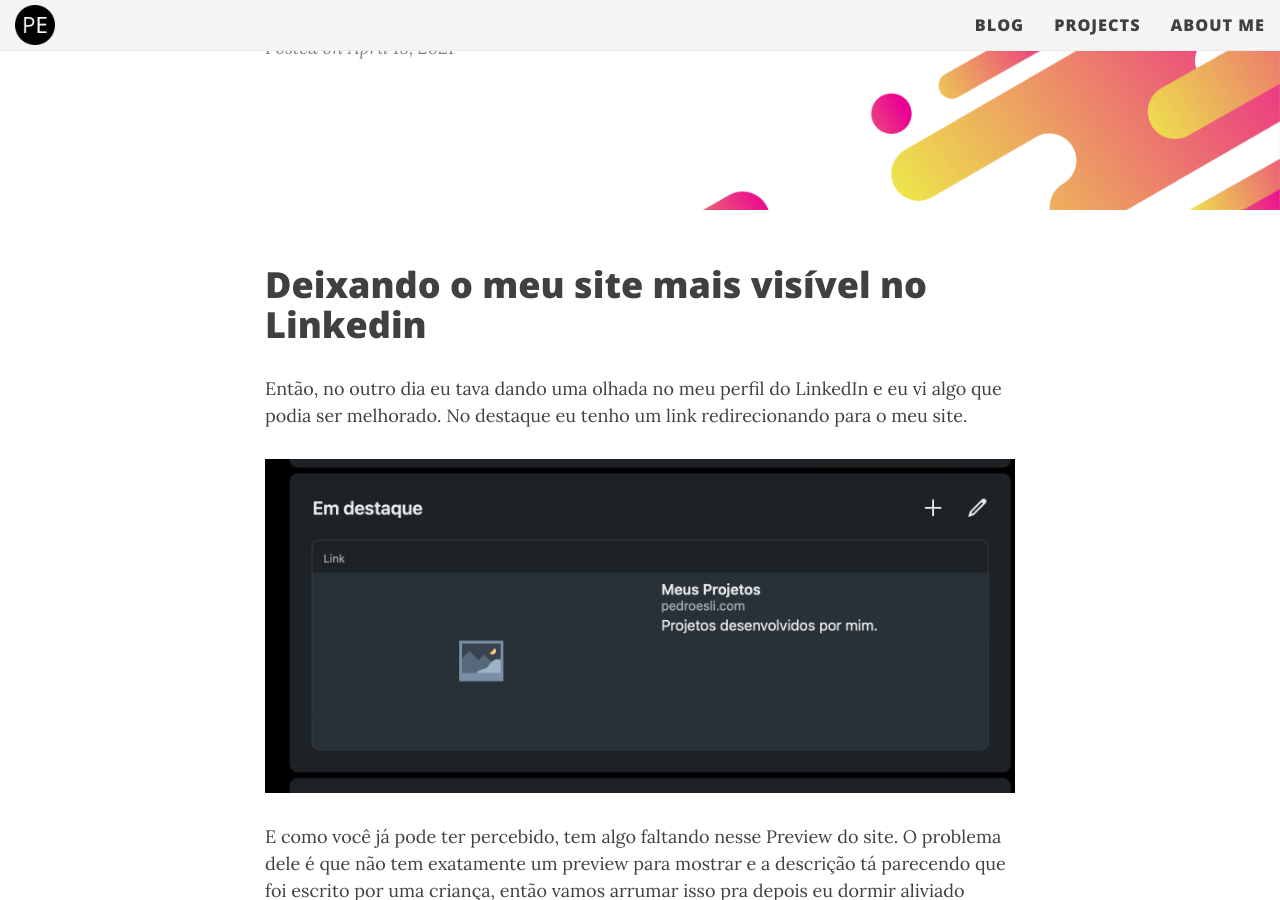
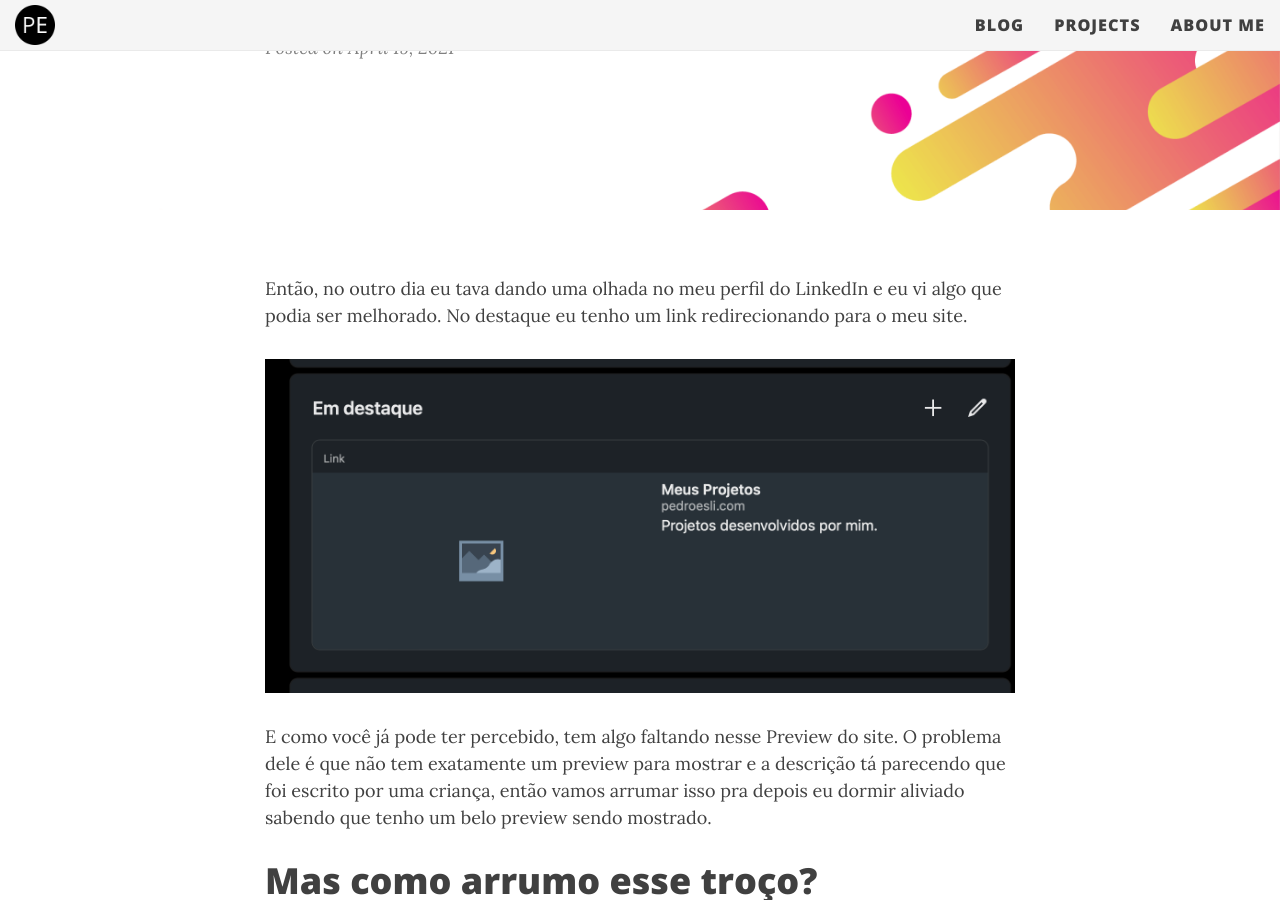
Before and after one commit to pedroesli/pedroesli.github.io, a Jekyll site: the page built from _posts/2021/2021-04-19-deixando-o-meu-site-mais-visivel-no-linkedin.md, in a window 1280 px wide and 900 px high, scrolled down 376 px. Built offline with Jekyll 4.4.1, drawn with Linux system fonts in a browser that asks for light colours; nearby versions of some CDN libraries; comment, search, counter and statistics services are not loaded.

Commit message:
Update 2021-04-19-deixando-o-meu-site-mais-visivel-no-linkedin.md

```diff
--- a/_posts/2021/2021-04-19-deixando-o-meu-site-mais-visivel-no-linkedin.md
+++ b/_posts/2021/2021-04-19-deixando-o-meu-site-mais-visivel-no-linkedin.md
@@ -8,8 +8,6 @@
 css: "/css/post.css"
 tags: [improvement]
 ---
-
-# Deixando o meu site mais visível no Linkedin
 
 Então, no outro dia eu tava dando uma olhada no meu perfil do LinkedIn e eu vi algo que podia ser melhorado. No destaque eu tenho um link redirecionando para o meu site.
 
```
